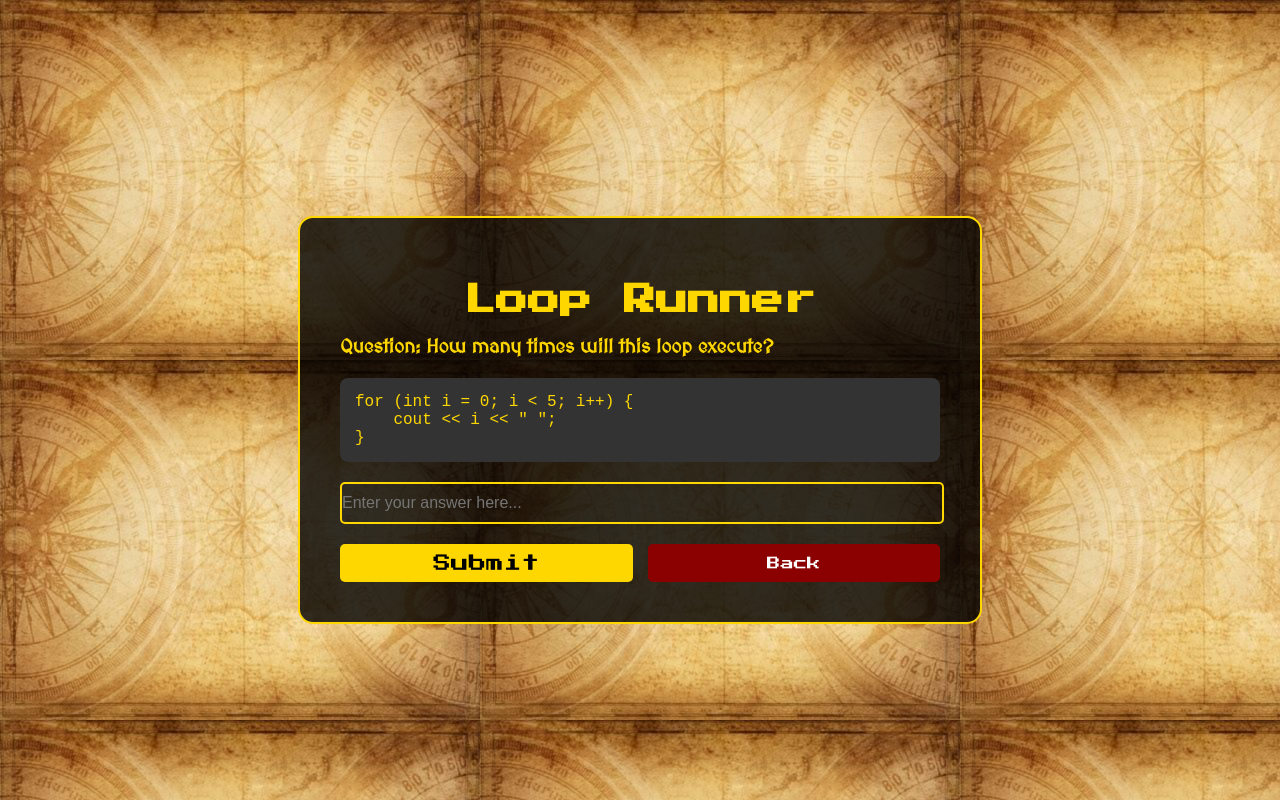
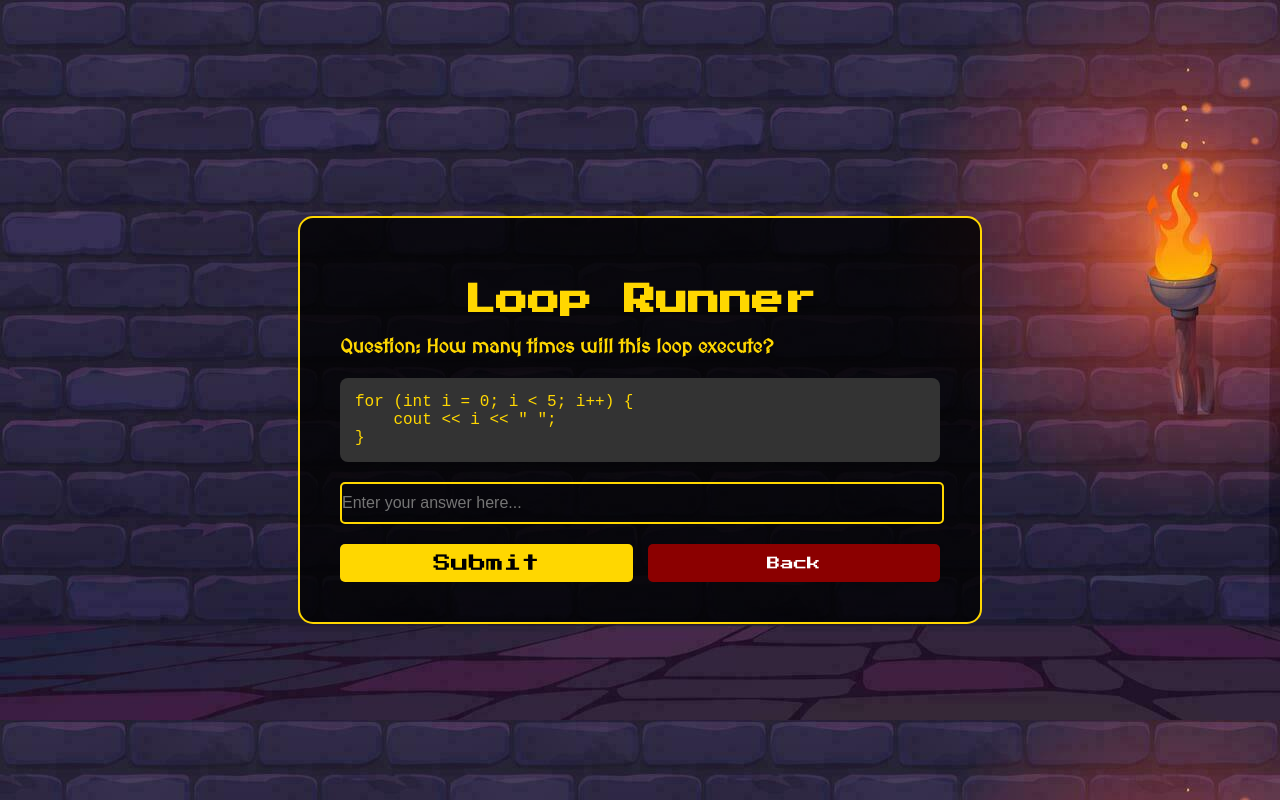
Before and after one commit to riyaahlawat/Sphoorthy-Treasure-Hunt, a React (Create React App) app in the folder frontend/: page /mini-game/loop-runner in a window 1280 px wide. Built offline with nearby package versions, Linux system fonts and the light colour scheme; the HTML template or start-up script is replaced by a standard one; a web font is replaced by a local one.

Commit message:
modified:   frontend/src/components/minigames/Cryptogram.js 	modified:   frontend/src/components/minigames/DSAgame.js 	modified:   frontend/src/components/minigames/LoopRunner.js 	modified:   frontend/src/components/minigames/SQLgame.js

```diff
--- a/frontend/src/components/minigames/Cryptogram.js
+++ b/frontend/src/components/minigames/Cryptogram.js
@@ -1,6 +1,7 @@
 import React, { useState, useContext, useEffect } from "react";
 import { useNavigate, useLocation } from "react-router-dom";
 import { GameContext } from "../../context/GameContext";
+import backgroundImg from "../../assets/images/bg1212.jpg";
 
 const questions = [
   {
@@ -120,7 +121,7 @@ const styles = {
     position: "relative", // Required for pseudo-element positioning
     minHeight: "100vh",
     backgroundColor: "#003F66",
-    backgroundImage: "url('/images/wallpaper1.jpg')",
+    backgroundImage: `url(${backgroundImg})`,
     backgroundSize: "cover",
     backgroundPosition: "center",
     display: "flex",
--- a/frontend/src/components/minigames/DSAgame.js
+++ b/frontend/src/components/minigames/DSAgame.js
@@ -1,6 +1,7 @@
 import React, { useState, useContext, useEffect } from "react";
 import { useNavigate, useLocation } from "react-router-dom";
 import { GameContext } from "../../context/GameContext";
+import backgroundImg from "../../assets/images/bg1212.jpg";
 
 const questions = [
   {
@@ -184,7 +185,7 @@ const DSAGame = () => {
 const styles = {
   container: {
     minHeight: "100vh",
-    backgroundImage: "url('/images/wallpaper1.jpg')",
+    backgroundImage: `url(${backgroundImg})`,
     backgroundColor: "#003F66",
     display: "flex",
     justifyContent: "center",
--- a/frontend/src/components/minigames/LoopRunner.js
+++ b/frontend/src/components/minigames/LoopRunner.js
@@ -1,6 +1,7 @@
 import React, { useState, useContext, useEffect } from "react";
 import { useNavigate, useLocation } from "react-router-dom";
 import { GameContext } from "../../context/GameContext";
+import backgroundImg from "../../assets/images/bg1212.jpg";
 
 const questions = [
   {
@@ -166,7 +167,7 @@ const LoopRunner = () => {
 const styles = {
   container: {
     minHeight: "100vh",
-    backgroundImage: "url('/images/wallpaper1.jpg')",
+    backgroundImage: `url(${backgroundImg})`,
     backgroundColor: "#003F66",
     display: "flex",
     justifyContent: "center",
--- a/frontend/src/components/minigames/SQLgame.js
+++ b/frontend/src/components/minigames/SQLgame.js
@@ -1,6 +1,7 @@
 import React, { useState, useContext, useEffect } from "react";
 import { useNavigate, useLocation } from "react-router-dom";
 import { GameContext } from "../../context/GameContext";
+import backgroundImg from "../../assets/images/bg1212.jpg";
 
 const questions = [
   {
@@ -185,7 +186,7 @@ const SQLGame = () => {
 const styles = {
   container: {
     minHeight: "100vh",
-    backgroundImage: "url('/images/wallpaper1.jpg')",
+    backgroundImage: `url(${backgroundImg})`,
     backgroundColor: "#003F66",
     display: "flex",
     justifyContent: "center",
```
